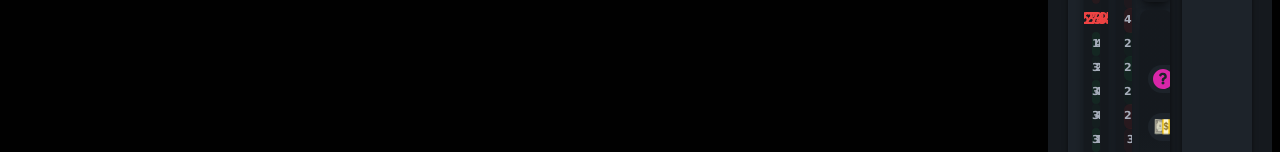
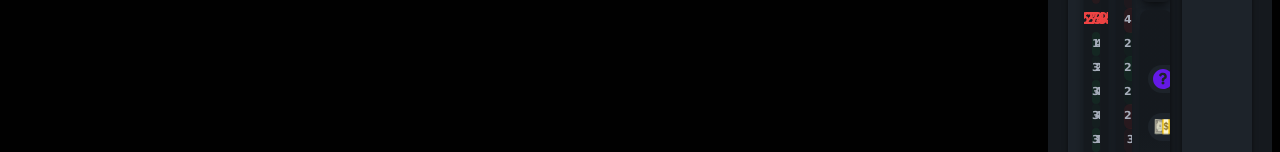
Before and after one commit to Coss3-io/web3, a Vue app: page /#/trade/1 in a window 1280 px wide. Shown: the part 509-661 px from the top of the page. Built offline with nearby package versions, Linux system fonts and the light colour scheme; what @kyvg/vue3-notification would draw is missing.

Commit message:
updating wrong base and quote inversion

```diff
--- a/src/component/sections/Trade/NewOrder.vue
+++ b/src/component/sections/Trade/NewOrder.vue
@@ -33,21 +33,21 @@
             v-if="quote in cryptoLogo"
             :src="<string>cryptoLogo[quote]"
             alt="token"
-            class="swap-on w-5 h-5"
+            class="swap-off w-5 h-5"
           />
           <unknownTokenLogo
             v-else
-            class="swap-on fill-secondary h-5 w-5"
+            class="swap-off fill-secondary h-5 w-5"
           ></unknownTokenLogo>
           <img
             v-if="base in cryptoLogo"
             :src="<string>cryptoLogo[base]"
             alt="token"
-            class="swap-off w-5 h-5"
+            class="swap-on w-5 h-5"
           />
           <unknownTokenLogo
             v-else
-            class="swap-off fill-primary h-5 w-5"
+            class="swap-on fill-primary h-5 w-5"
           ></unknownTokenLogo>
         </div>
         <input
@@ -77,21 +77,21 @@
             v-if="base in cryptoLogo"
             :src="<string>cryptoLogo[base]"
             alt="token"
-            class="swap-on w-5 h-5"
+            class="swap-off w-5 h-5"
           />
           <unknownTokenLogo
             v-else
-            class="swap-on fill-primary w-5 h-5"
+            class="swap-off fill-primary w-5 h-5"
           ></unknownTokenLogo>
           <img
             v-if="quote in cryptoLogo"
             :src="<string>cryptoLogo[quote]"
             alt="token"
-            class="swap-off w-5 h-5"
+            class="swap-on w-5 h-5"
           />
           <unknownTokenLogo
             v-else
-            class="swap-off fill-secondary h-5 w-5"
+            class="swap-on fill-secondary h-5 w-5"
           ></unknownTokenLogo>
         </div>
       </div>
```
